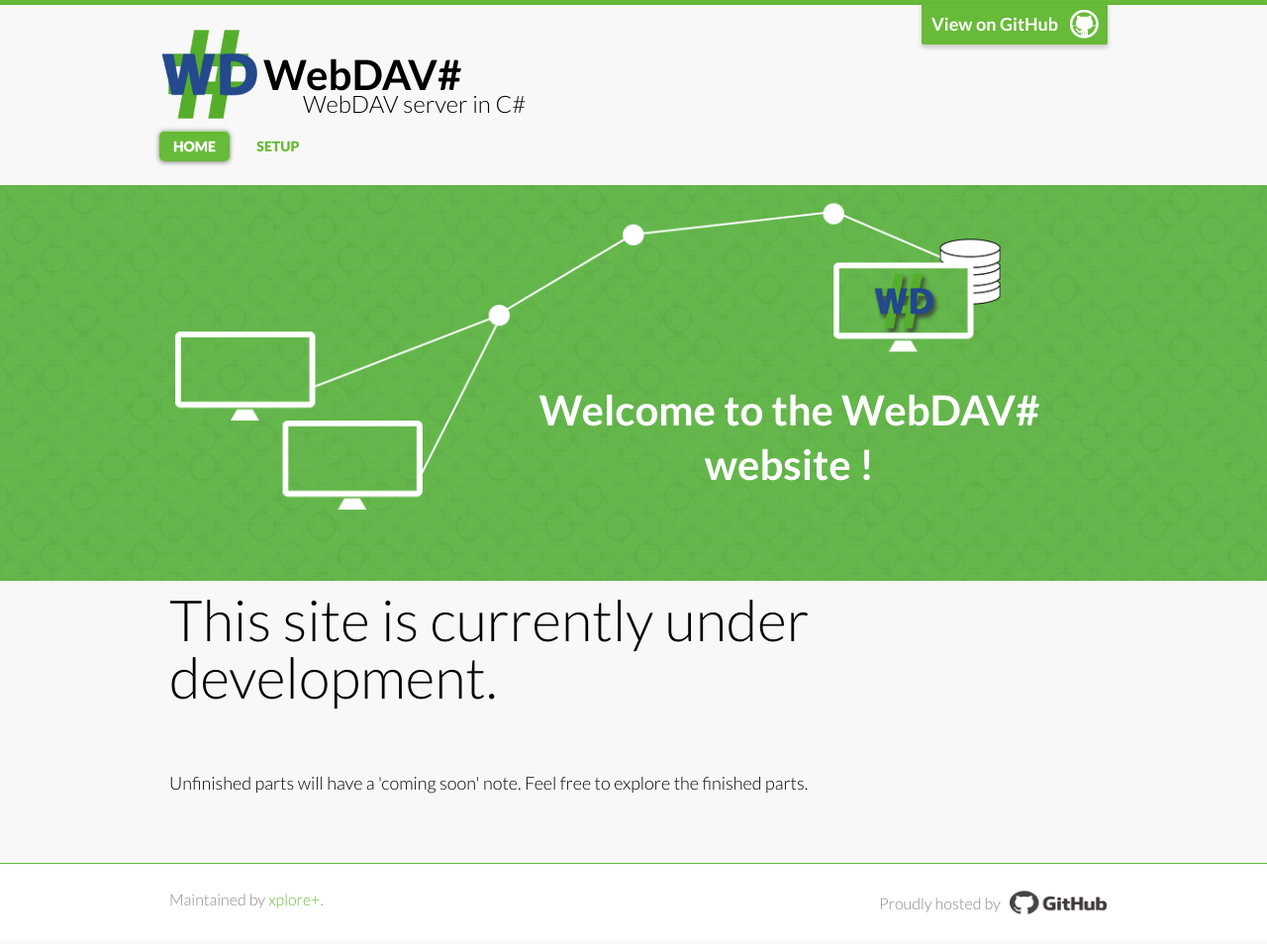
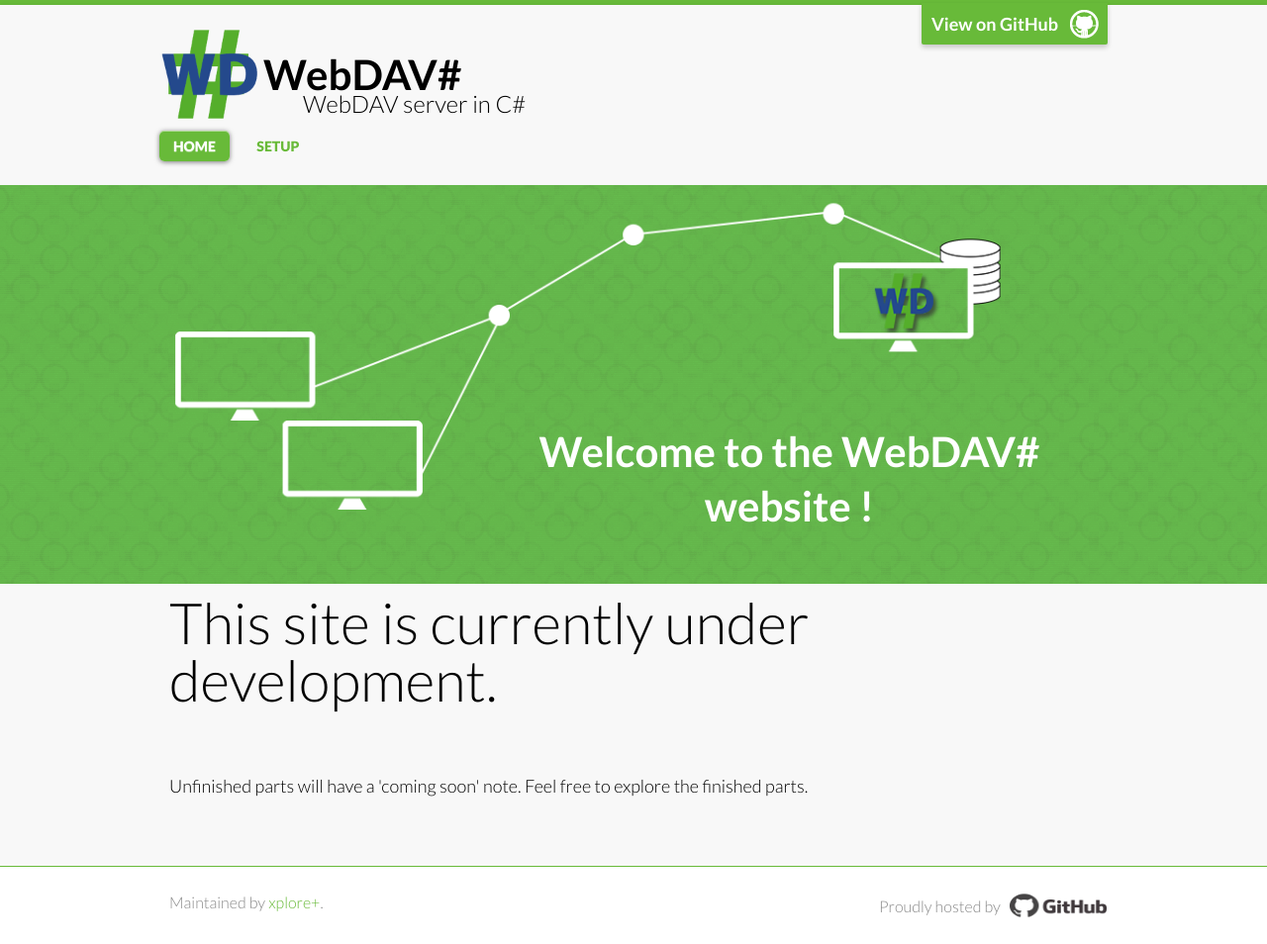
Before and after one commit to WebDAVSharp/webdavsharp.github.io, a Jekyll site: the page built from index.html, in a window 1280 px wide. Shown: the whole page at 99% size. Built offline with Jekyll 4.4.1, drawn with Linux system fonts in a browser that asks for light colours; some web fonts are replaced.

Commit message:
Some style changes

```diff
--- a/css/style.css
+++ b/css/style.css
@@ -1101,7 +1101,6 @@ code.option, code.flag, code.filter, code.output {
 .intro2{
     background: url(../img/home-background.png) repeat top center;
     width: 100%;
-    height: 400px;
 }
 
 .intro2 div.drawing {
@@ -1115,7 +1114,7 @@ code.option, code.flag, code.filter, code.output {
     color: #FFFFFF;
     font-weight: 700;
     font-size: 42px;
-    margin-top: 190px;
+    margin-top: 25%;
     margin-left: 35%;
     text-align: center;
 }
```
Also changed, not shown: 1 other file.
